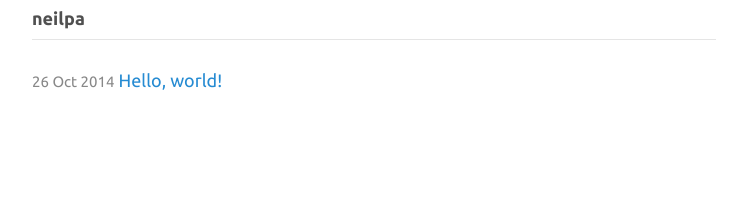
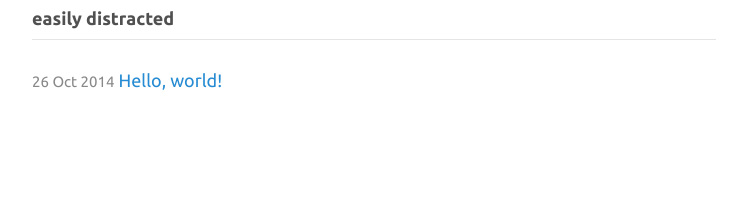
Before and after one commit to neilpa/neilpa.github.io, a Jekyll site: the page built from index.html, in a window 1280 px wide. Shown: the top 201 px of the page, without its empty margins (266-1013 px from the left). Built offline with Jekyll 4.4.1, drawn with Linux system fonts in a browser that asks for light colours.

Commit message:
Update title

```diff
--- a/_config.yml
+++ b/_config.yml
@@ -1,3 +1,2 @@
-title: neilpa
-tagline: easily distracted
+title: easily distracted
 baseurl: /
```
